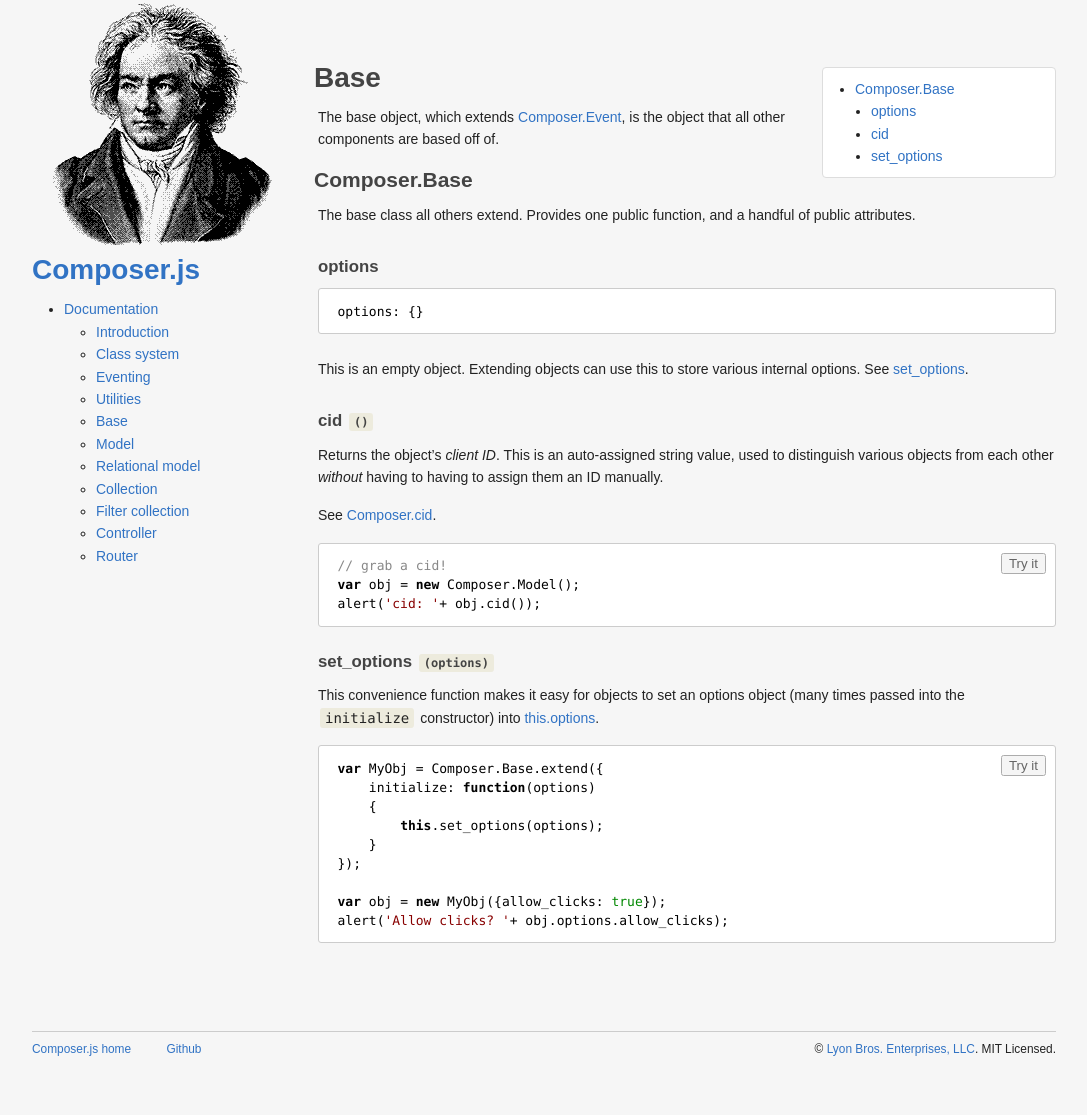
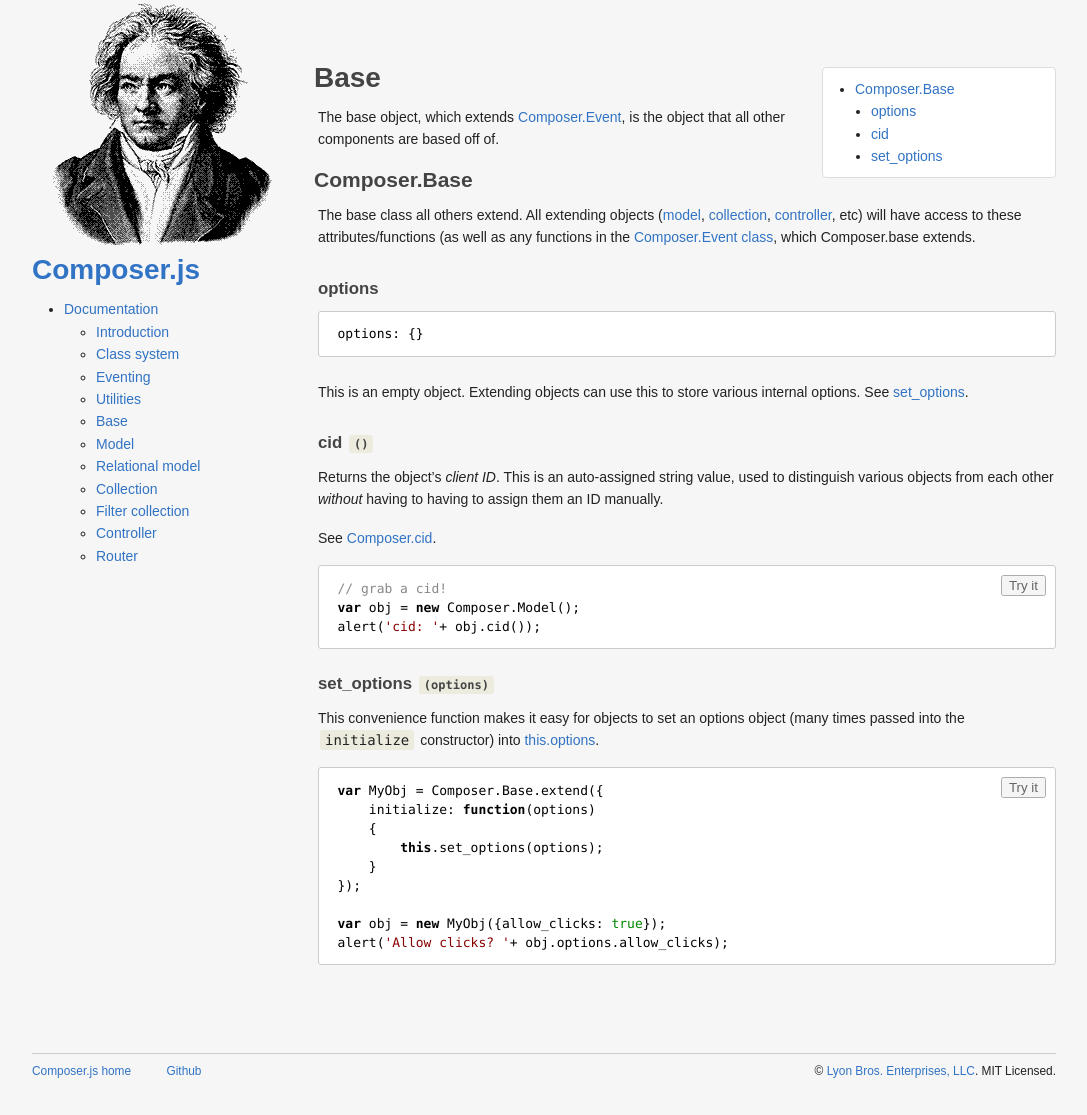
Before and after one commit to lyonbros/composer.js, a Jekyll site: the page built from docs/base.md, in a window 1280 px wide. Shown: the whole page, without its empty margins (96-1183 px from the left). Built offline with Jekyll 4.4.1, drawn with Linux system fonts in a browser that asks for light colours; before the commit the page ends 1092 px from its top, so only the background shows below that.

Commit message:
base fix

```diff
--- a/docs/base.md
+++ b/docs/base.md
@@ -10,8 +10,10 @@ object that all other components are based off of.
 
 ## Composer.Base
 
-The base class all others extend. Provides one public function, and a handful of
-public attributes.
+The base class all others extend. All extending objects ([model](/composer.js/docs/model),
+[collection](/composer.js/docs/collection), [controller](/composer.js/docs/controller),
+etc) will have access to these attributes/functions (as well as any functions in
+the [Composer.Event class](/composer.js/docs/event#composer-event), which Composer.base extends.
 
 ### options
 <div class="noeval">
```
